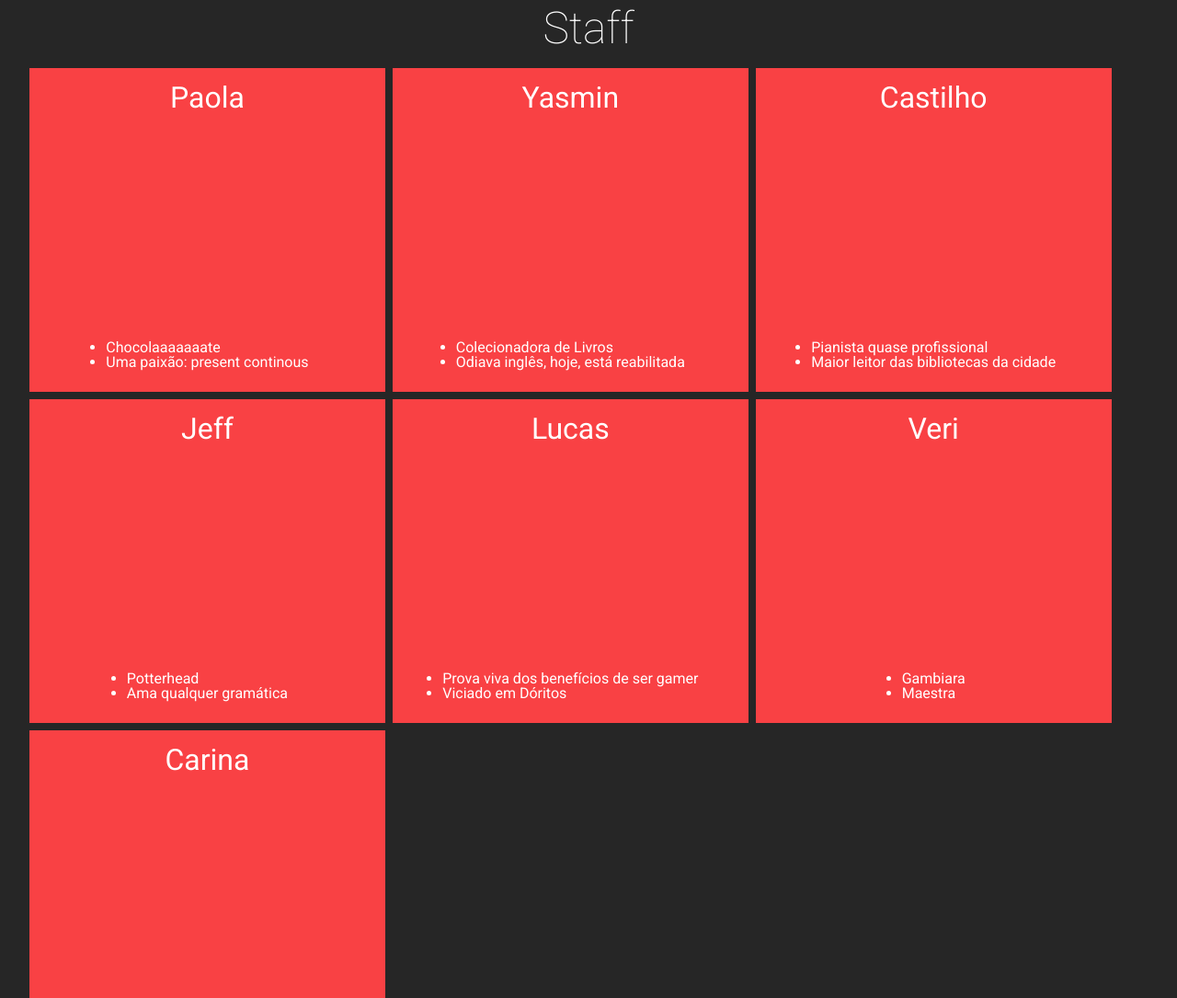
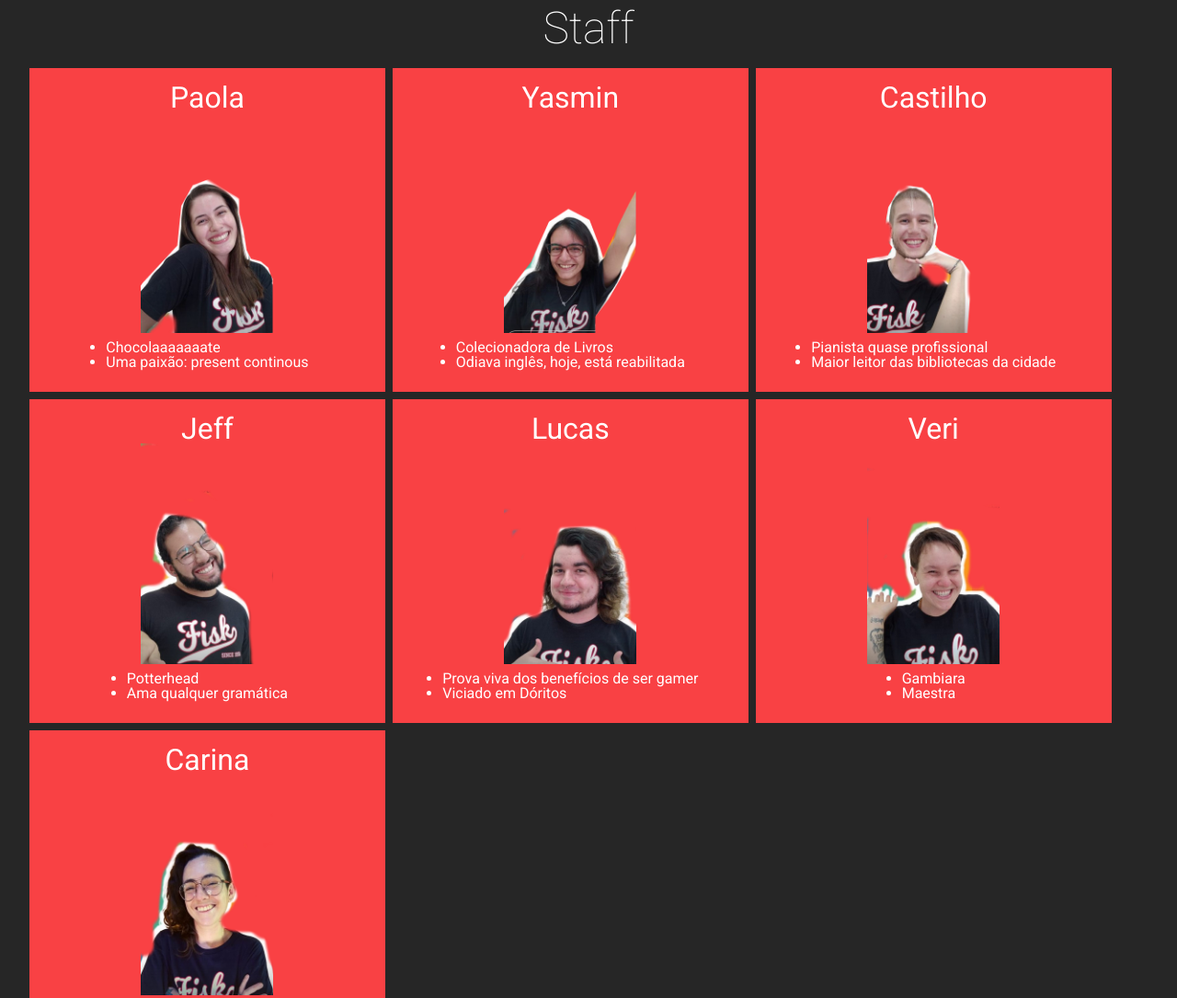
Before and after one commit to Xnths/fisk-sbs-web, a plain HTML site: page index.html in a window 1280 px wide. Shown: the part 940-2025 px from the top of the page at 92% size. Drawn offline with Linux system fonts and the light colour scheme.

Commit message:
Fixing images ref

```diff
--- a/assets/css/pages/home/about/about-banner.css
+++ b/assets/css/pages/home/about/about-banner.css
@@ -1,5 +1,5 @@
 .about__banner{
-    background-image: url('../../../img/banner.png');
+    background-image: url('../../../../img/banner.png');
     background-position: center;
     background-repeat: no-repeat;
     background-size: cover;
--- a/assets/css/pages/home/staff/staff-picture.css
+++ b/assets/css/pages/home/staff/staff-picture.css
@@ -6,23 +6,23 @@
     background-size: contain;
 }
 .staff__picture--carina{
-    background-image: url('../../../img/staff/carina.png');
+    background-image: url('../../../../img/staff/carina.png');
 }
 .staff__picture--castilho{
-    background-image: url('../../../img/staff/castilho.png');
+    background-image: url('../../../../img/staff/castilho.png');
 }
 .staff__picture--jeff{
-    background-image: url('../../../img/staff/jeff.png');
+    background-image: url('../../../../img/staff/jeff.png');
 }
 .staff__picture--lucas{
-    background-image: url('../../../img/staff/lucas.png');
+    background-image: url('../../../../img/staff/lucas.png');
 }
 .staff__picture--paola{
-    background-image: url('../../../img/staff/paola.png');
+    background-image: url('../../../../img/staff/paola.png');
 }
 .staff__picture--veri{
-    background-image: url('../../../img/staff/veri.png');
+    background-image: url('../../../../img/staff/veri.png');
 }
 .staff__picture--yasmin{
-    background-image: url('../../../img/staff/yasmin.png');
+    background-image: url('../../../../img/staff/yasmin.png');
 }
```
